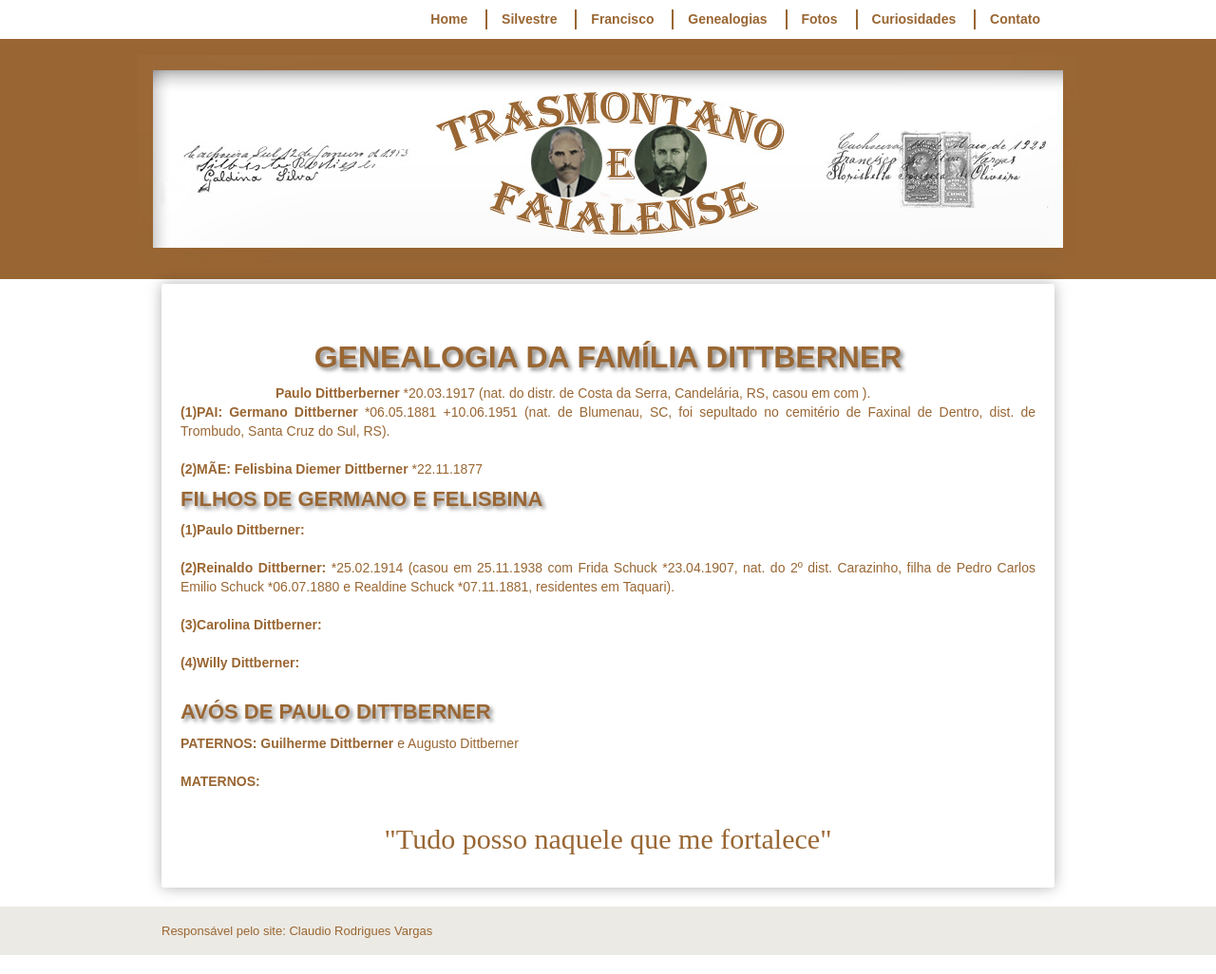
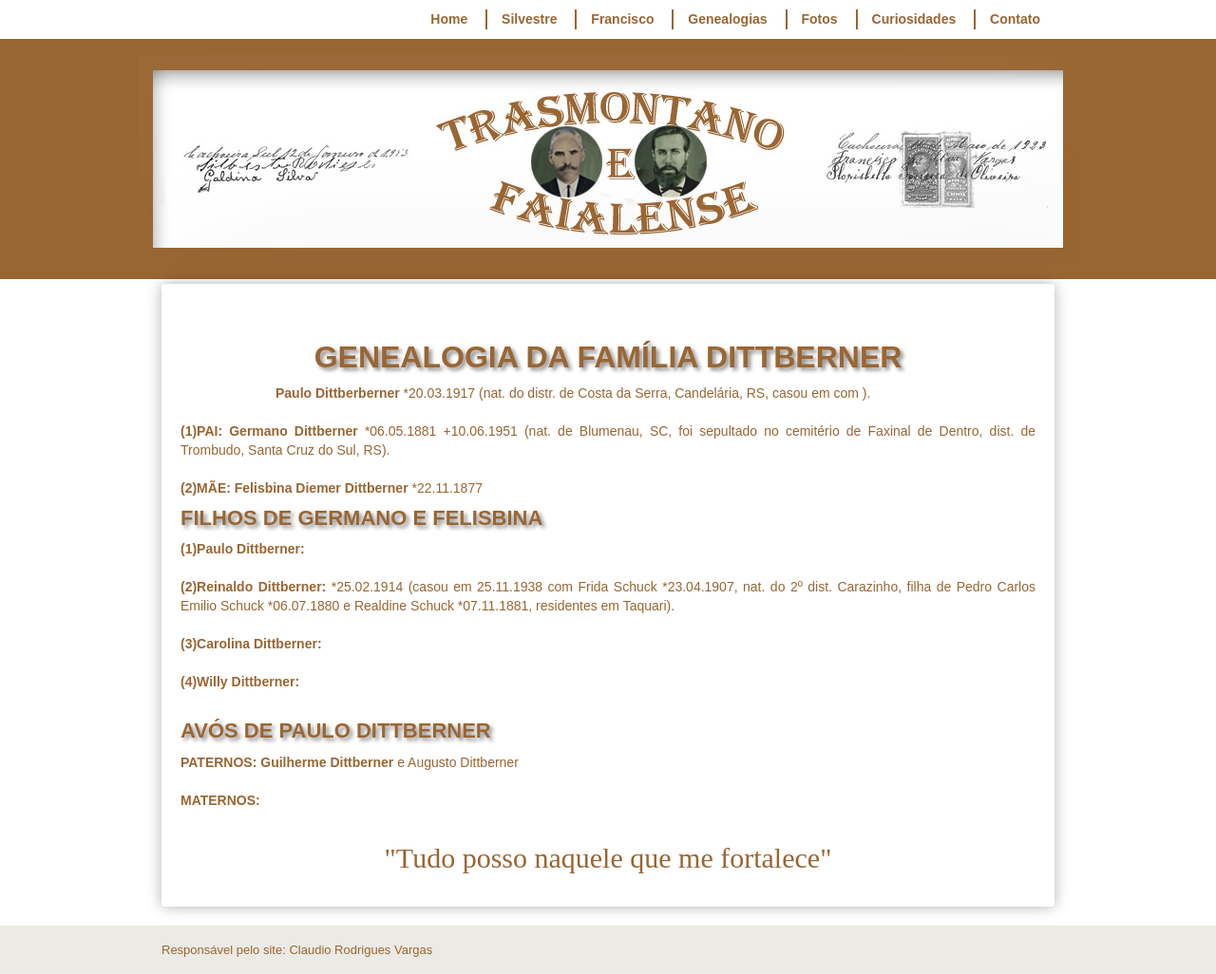
Before and after one commit to claudiovargas1955/claudiovargas1955.github.io, a Jekyll site: the page built from _pages/familia-dittberner.html, in a window 1280 px wide. Shown: the whole page at 95% size. Built offline with Jekyll 4.4.1, drawn with Linux system fonts in a browser that asks for light colours; some web fonts are replaced.

Commit message:
Update familia-dittberner.html

```diff
--- a/_pages/familia-dittberner.html
+++ b/_pages/familia-dittberner.html
@@ -97,7 +97,7 @@ details[open] summary {color:#996633;
 <h1>GENEALOGIA DA FAMÍLIA DITTBERNER</h1>
 
 <b><p style="text-indent:100px";/>Paulo Dittberberner </b>*20.03.1917 (nat. do distr. de Costa da Serra, Candelária, RS, casou em com
-  ). <br>
+  ). <br><br>
 
 <b>(1)PAI: Germano Dittberner  </b>*06.05.1881 +10.06.1951 (nat. de Blumenau, SC, foi sepultado no cemitério de Faxinal de Dentro,
 dist. de Trombudo, Santa Cruz do Sul, RS).<br><br>
```
